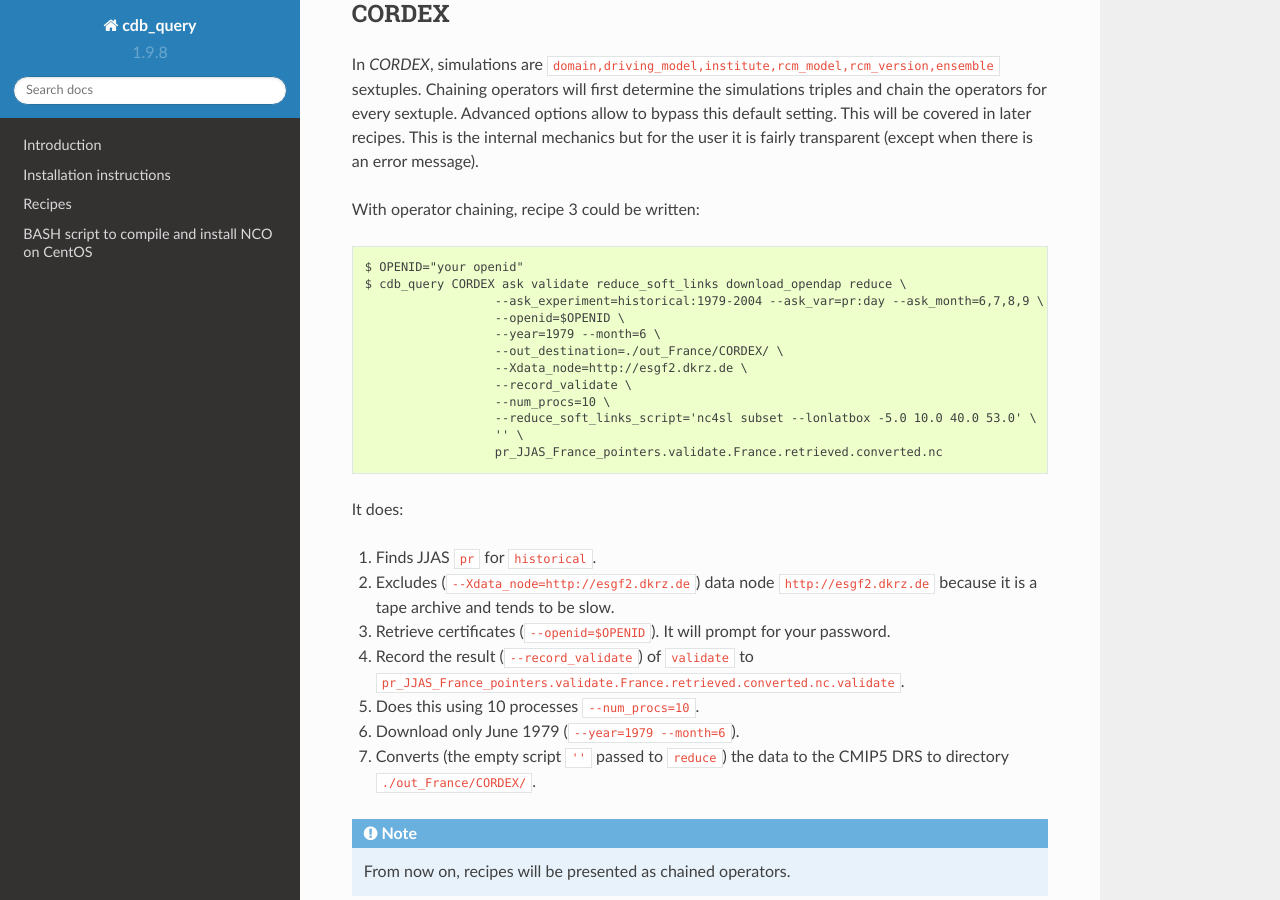
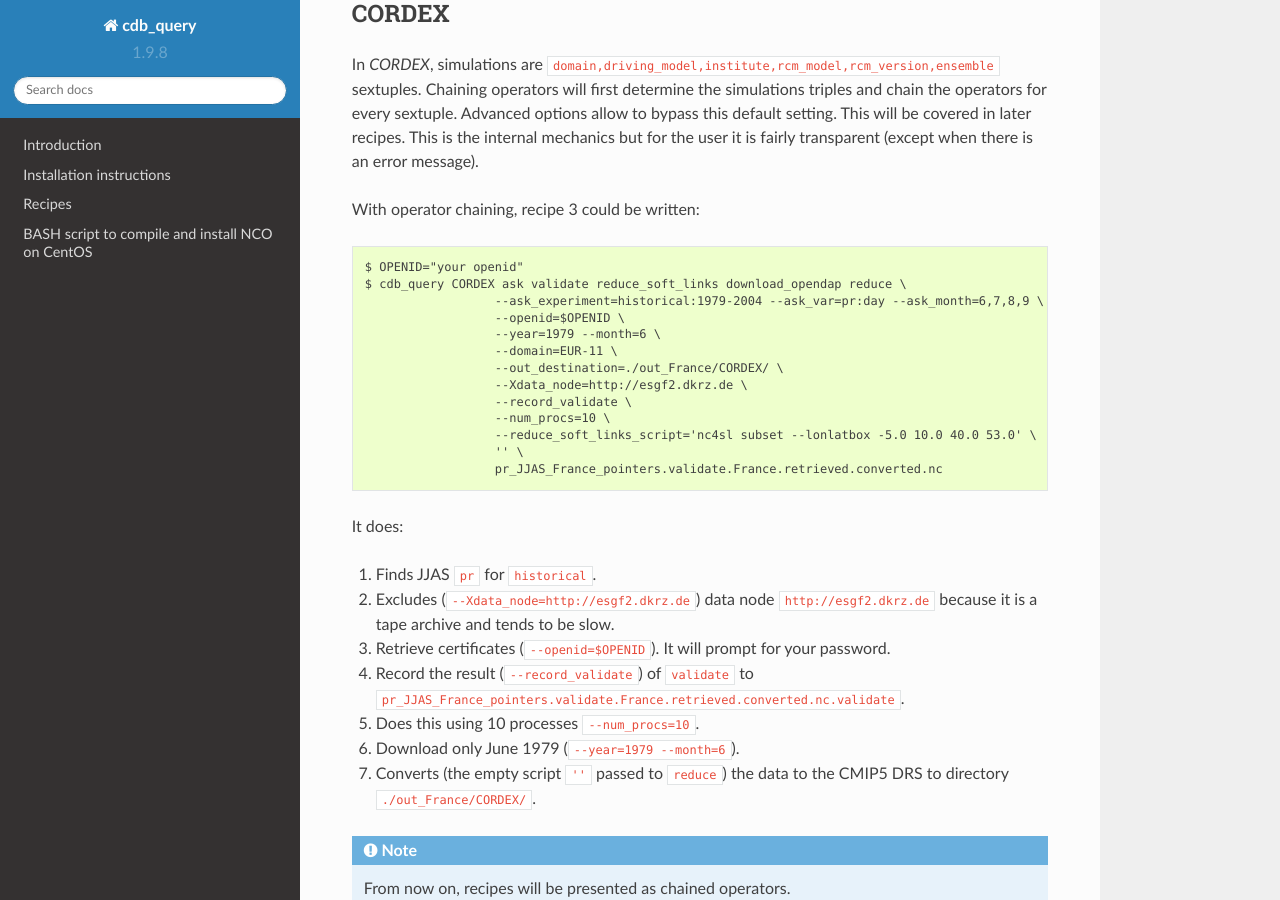
Before and after one commit to laliberte/cdb_query, a Sphinx documentation site: the page built from docs/recipe04.rst, in a window 1280 px wide and 900 px high, scrolled down 1075 px. Built offline with Sphinx 7.4.7 and the Read the Docs theme 2.0.0, drawn with Linux system fonts in a browser that asks for light colours.

Commit message:
added domain for correspondance

```diff
--- a/docs/recipe04.rst
+++ b/docs/recipe04.rst
@@ -53,6 +53,7 @@ With operator chaining, recipe 3 could be written::
                       --ask_experiment=historical:1979-2004 --ask_var=pr:day --ask_month=6,7,8,9 \
                       --openid=$OPENID \
                       --year=1979 --month=6 \
+                      --domain=EUR-11 \
                       --out_destination=./out_France/CORDEX/ \
                       --Xdata_node=http://esgf2.dkrz.de \
                       --record_validate \
```
